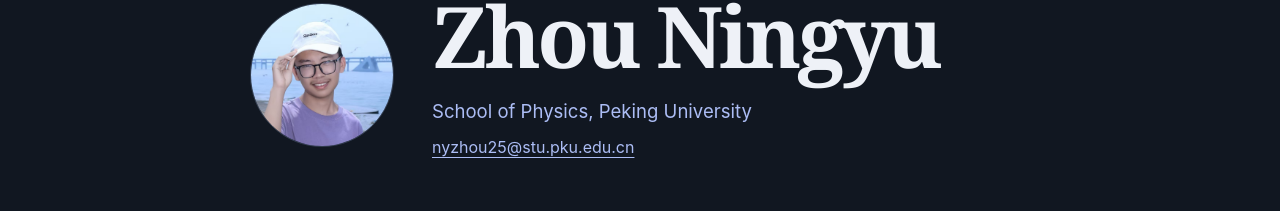
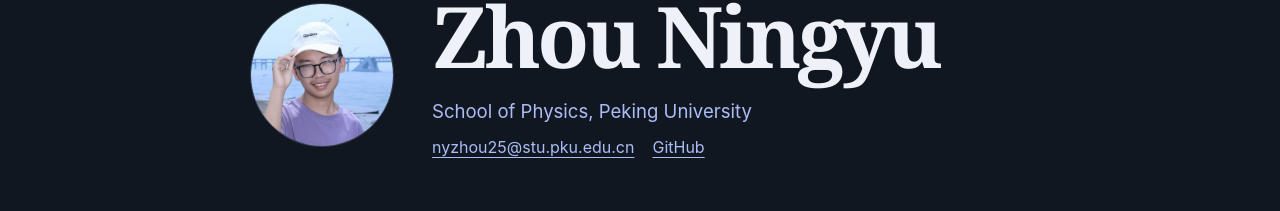
Before and after one commit to ZhouNingyu327/zhouningyu327.github.io, a plain HTML site: page index.html in a window 1280 px wide. Shown: the part 120-331 px from the top of the page. Drawn offline with Linux system fonts and the light colour scheme.

Commit message:
Link GitHub profile on homepage

```diff
--- a/index.html
+++ b/index.html
@@ -33,7 +33,7 @@
     h1, h2 { color: var(--heading); font-family: Georgia, "Times New Roman", serif; font-weight: 600; }
     h1 { font-size: clamp(2.9rem, 7.7vw, 5.3rem); line-height: 1.1; letter-spacing: -0.046em; }
     .affiliation { margin-top: 13px; color: var(--accent); font-size: clamp(1rem, 2.3vw, 1.16rem); }
-    .contact { margin-top: 5px; font-size: 1rem; overflow-wrap: anywhere; }
+    .contact { display: flex; flex-wrap: wrap; gap: 4px 18px; margin-top: 5px; font-size: 1rem; overflow-wrap: anywhere; }
     main { border-top: 1px solid var(--rule); padding-bottom: clamp(52px, 10vw, 94px); }
     main section { padding-top: clamp(28px, 5.4vw, 49px); }
     main section + section { margin-top: clamp(28px, 5.4vw, 49px); border-top: 1px solid var(--rule); }
@@ -63,7 +63,10 @@
       <div class="profile-details">
         <h1>Zhou Ningyu</h1>
         <p class="affiliation">School of Physics, Peking University</p>
-        <p class="contact"><a href="mailto:nyzhou25@stu.pku.edu.cn">nyzhou25@stu.pku.edu.cn</a></p>
+        <p class="contact">
+          <a href="mailto:nyzhou25@stu.pku.edu.cn">nyzhou25@stu.pku.edu.cn</a>
+          <a href="https://github.com/ZhouNingyu327">GitHub</a>
+        </p>
       </div>
     </div>
   </header>
```
